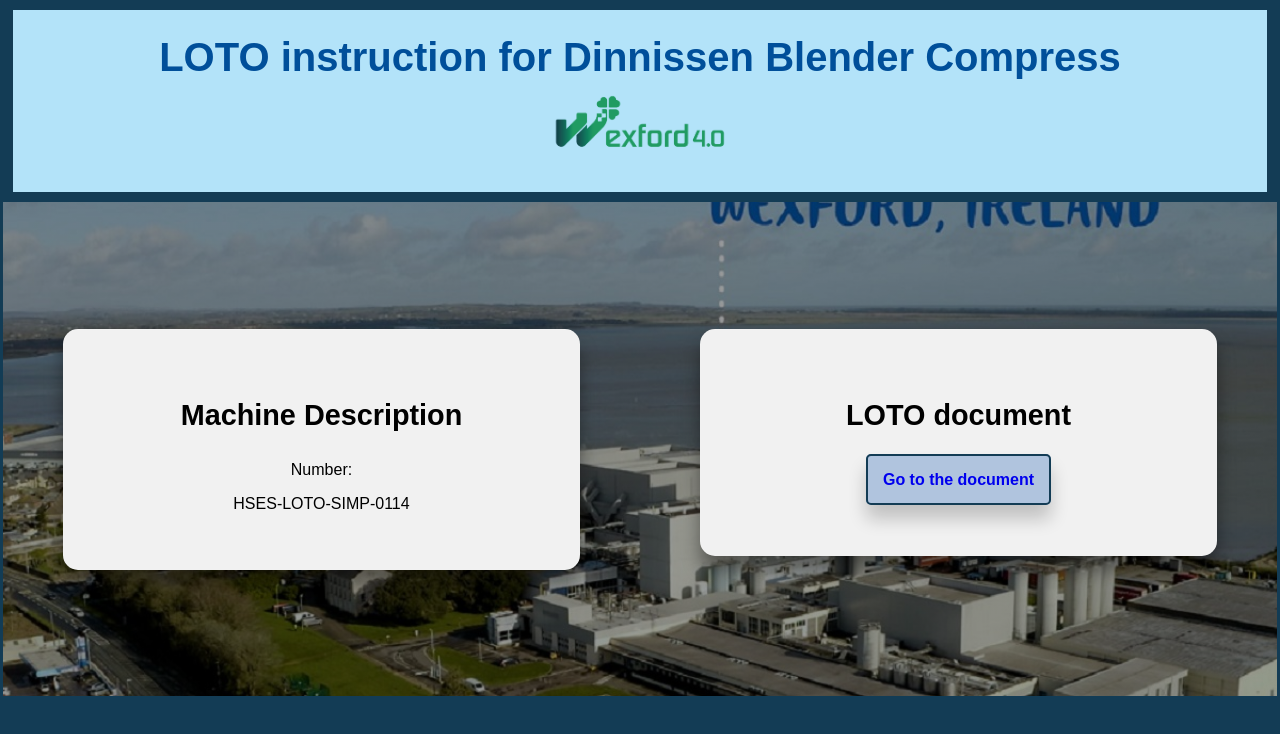
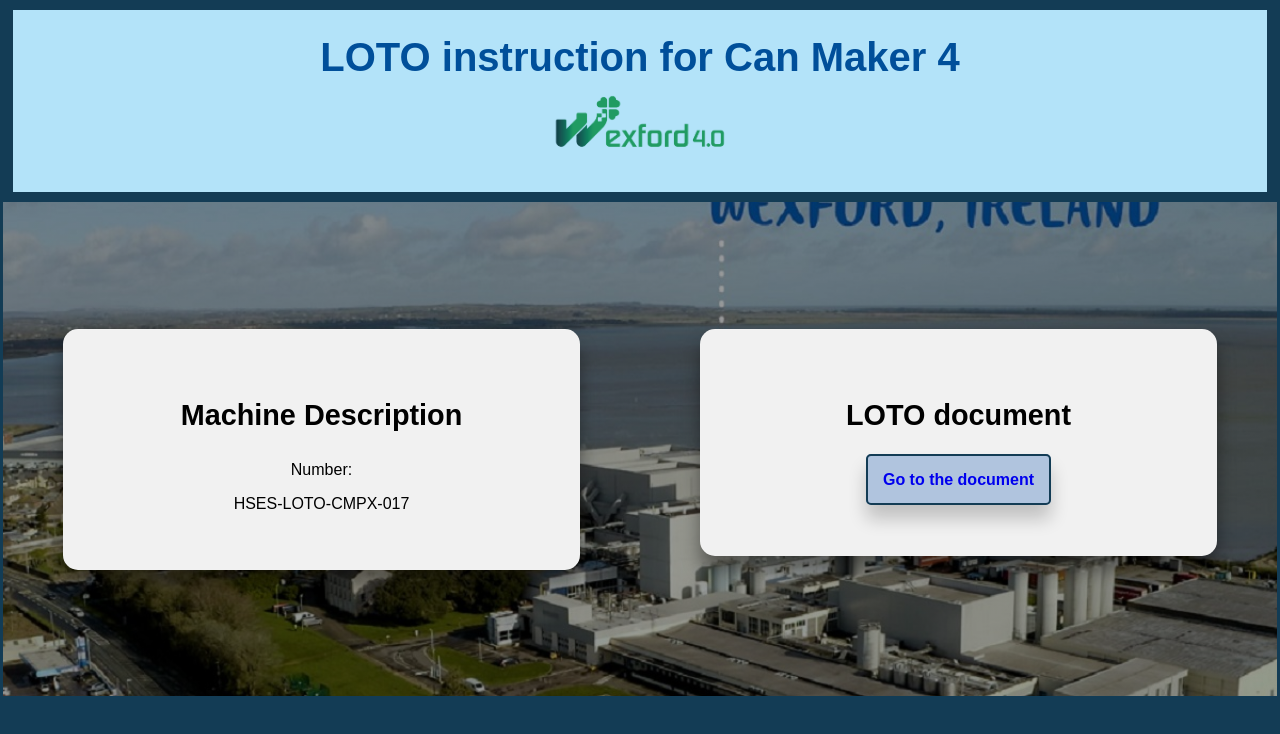
Before and after one commit to Constancetermoz/Can-Maker-4, a plain HTML site: page index.html in a window 1280 px wide. Drawn offline with Linux system fonts and the light colour scheme.

Commit message:
Update index.html

```diff
--- a/index.html
+++ b/index.html
@@ -2,13 +2,13 @@
 <html>
 <head>
 <meta name="LOTO Instruction" content="width=device-width, initial-scale=1">
-<title>LOTO INSTRUCTION - Dinnissen Blender Compress</title>
+<title>LOTO INSTRUCTION - Can Maker 4</title>
 <link rel="stylesheet" href="style.css">
 </head>
 <body>
 
 <div class="Title">
-  <h1>LOTO instruction for Dinnissen Blender Compress</h1>
+  <h1>LOTO instruction for Can Maker 4</h1>
   <img src="logo.png" alt="Wexford digital team logo" style="width:200px;">
 </div>
 
@@ -17,14 +17,14 @@
     <div class="card">
       <h3>Machine Description</h3>
       <p>Number:</p>
-      <p>HSES-LOTO-SIMP-0114</p>
+      <p>HSES-LOTO-CMPX-017</p>
     </div>
   </div>
 
   <div class="column">
     <div class="card" style="padding-bottom:67px;">
       <h3 style="padding-bottom:10px;">LOTO document</h3>
-      <a href="https://live.danwex.ideagenqpulse.com/QPulse/default.aspx#ViewID=Revision_DetailView_Active&ObjectKey=5046&ObjectClassName=Bacchus.Xpo.BusinessObjects.Documents.Revision&mode=View">Go to the document</a>
+      <a href="https://live.danwex.ideagenqpulse.com/QPulse/default.aspx#ViewID=Revision_DetailView_Active&ObjectKey=4456&ObjectClassName=Bacchus.Xpo.BusinessObjects.Documents.Revision&mode=View">Go to the document</a>
     </div>
   </div>
 
```
